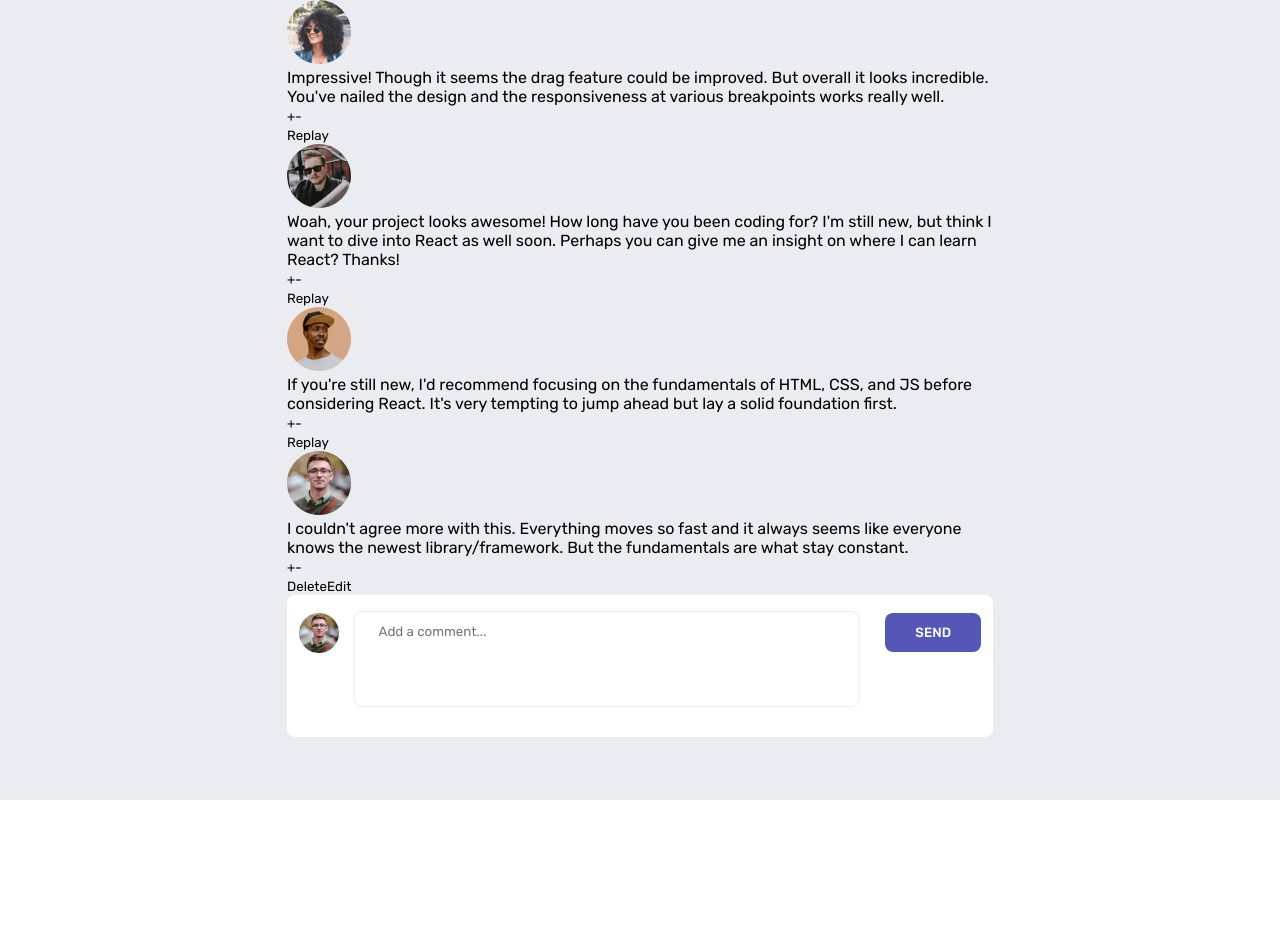
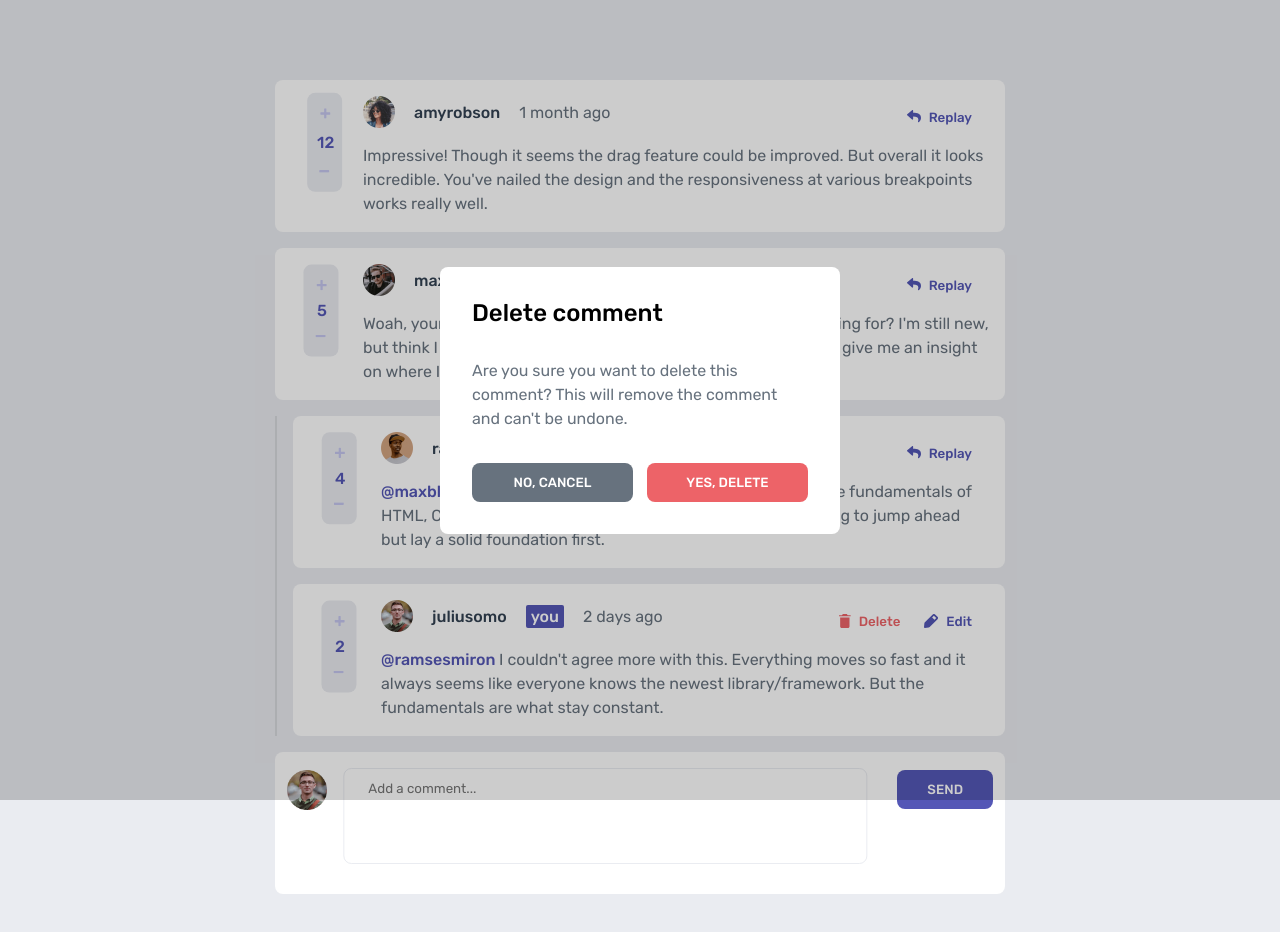
Before and after one commit to aramfilak/interactive-comments, a React (Vite) app: page / in a window 1280 px wide. Both pictures are taken after a click on the button "Delete". Shown: the top 932 px of the page. Before the commit the page ends 800 px from the top, so only its background shows below. Built offline with nearby package versions, Linux system fonts and the light colour scheme.

Commit message:
add delete comment function

```diff
--- a/index.html
+++ b/index.html
@@ -1,9 +1,9 @@
 <!DOCTYPE html>
 <html lang="en">
 <head>
-    <meta charset="UTF-8" />
-    <link rel="icon" type="image/svg+xml" href="/vite.svg" />
-    <meta name="viewport" content="width=device-width, initial-scale=1.0" />
+    <meta charset="UTF-8"/>
+    <link rel="icon" type="image/svg+xml" href="/vite.svg"/>
+    <meta name="viewport" content="width=device-width, initial-scale=1.0"/>
     <link rel="preconnect" href="https://fonts.googleapis.com">
     <link rel="preconnect" href="https://fonts.gstatic.com" crossorigin>
     <link href="https://fonts.googleapis.com/css2?family=Rubik:wght@400;500;600;700&display=swap" rel="stylesheet">
--- a/package.json
+++ b/package.json
@@ -15,7 +15,7 @@
   },
   "devDependencies": {
     "@types/react": "^18.0.27",
-    "@types/react-dom": "^18.0.10",
+    "@types/react-dom": "^18.0.11",
     "@vitejs/plugin-react": "^3.1.0",
     "typescript": "^4.9.3",
     "vite": "^4.1.0"
--- a/src/App.scss
+++ b/src/App.scss
@@ -2,13 +2,19 @@
 
 .app {
   background-color: var(--light-gray);
-  height: 100vh;
-
+  min-height: 100vh;
+  padding-block: rem(64);
+  padding-inline: rem(12);
+ display: flex;
+  justify-content: center;
   .container {
-    display: flex;
-    flex-direction: column;
-    align-items: center;
-    justify-content: center;
     max-width: rem(730);
   }
+
+  .replies {
+    padding-left: rem(16);
+    border-left: 2px solid rgba(0, 0, 0, 0.08);
+
+  }
+
 }
--- a/src/App.tsx
+++ b/src/App.tsx
@@ -1,13 +1,12 @@
 import "./App.scss";
 import React from "react";
-import data from "./assets/data.json";
 import CommentEditor from "./components/CommentEditor";
 import amyrobsonImage from "./assets/images/avatars/image-amyrobson.png";
 import maxblagunImage from "./assets/images/avatars/image-maxblagun.png";
 import ramsesmironImage from "./assets/images/avatars/image-ramsesmiron.png";
 import juliusomoImage from "./assets/images/avatars/image-juliusomo.png";
 import { useGlobalContext } from "./context";
-import userComment from "./components/UserComment";
+
 import UserComment from "./components/UserComment";
 
 const userImages: { [key: string]: string } = {
@@ -18,14 +17,14 @@ const userImages: { [key: string]: string } = {
 };
 
 const App: React.FC = (): JSX.Element => {
-  const { currentUser } = useGlobalContext()!;
-
-  const renderedComments = data.comments.map((comment, idx) => {
+  const { currentUser, comments } = useGlobalContext()!;
+  const renderedComments = comments.map((comment, idx) => {
     return (
-      <div className="comments">
-        {/*Comment*/}
+      <div
+        className="user-comment"
+        key={`${idx}-${comment.user.username}-${comment.createdAt}`}
+      >
         <UserComment
-          key={`${idx}-${comment.user.username}`}
           id={comment.id}
           content={comment.content}
           createdAt={comment.createdAt}
@@ -33,21 +32,25 @@ const App: React.FC = (): JSX.Element => {
           user={comment.user}
           userImage={userImages[comment.user.username]}
         />
+        {comment.replies && (
           <div className="replies">
             {/*Comment Replies*/}
             {comment.replies.map((reply, idx) => {
               return (
                 <UserComment
+                  key={`${idx}-${reply.user.username}-${reply.createdAt}`}
                   userImage={userImages[reply.user.username]}
                   id={reply.id}
                   content={reply.content}
                   createdAt={reply.createdAt}
                   score={reply.score}
                   user={reply.user}
+                  replyingTo={reply.replyingTo}
                 />
               );
             })}
           </div>
+        )}
       </div>
     );
   });
@@ -55,7 +58,7 @@ const App: React.FC = (): JSX.Element => {
   return (
     <div className="app">
       <div className="container">
-        {renderedComments}
+        <div className="comments">{renderedComments}</div>
         <CommentEditor send userImage={userImages[currentUser.username]} />
       </div>
     </div>
--- a/src/assets/sass/base/_index.scss
+++ b/src/assets/sass/base/_index.scss
@@ -1,4 +1,3 @@
 @forward "reset";
 @forward "typography";
-@forward "shared";
 @forward "variables";
--- a/src/assets/sass/base/_shared.scss
+++ /dev/null
@@ -1,44 +0,0 @@
-@use "../abstracts" as *;
-
-/********************************
->>>>>>> Section-container <<<<<<<
-*********************************/
-// Container breakpoints
-// (min-width: 384px)  => xs: 24em
-// (min-width: 576px)  => sm: 36em
-// (min-width: 768px)  => md: 48em,
-// (min-width: 992px)  => lg: 62em,
-// (min-width: 1200px) => xl: 75em,
-// (min-width: 1400px) => xxl: 87.5em
-
-.container {
-  padding-inline: rem(12);
-  margin-inline: auto;
-  width:rem(280);
-
-
-  @include mq(xs) {
-    width:rem(375);
-  }
-  @include mq(sm) {
-    width:rem(550);
-  }
-
-  @include mq(md) {
-    width:rem(750);
-  }
-
-  @include mq(lg) {
-    width:rem(950);
-  }
-
-
-  @include mq(xl) {
-    width:rem(1150);
-  }
-
-
-  @include mq(xxl) {
-    width:rem(1300);
-  }
-}
--- a/src/assets/sass/base/_variables.scss
+++ b/src/assets/sass/base/_variables.scss
@@ -11,4 +11,5 @@
   --light-gray: hsl(223, 19%, 93%);
   --very-light-gray: hsl(228, 33%, 97%);
   --white: hsl(0, 0%, 100%);
+
 }
--- a/src/components/CommentEditor.tsx
+++ b/src/components/CommentEditor.tsx
@@ -17,7 +17,7 @@ const CommentEditor: React.FC<Props> = ({
   reply,
   send,
 }) => {
-  const [comment, setComment] = useState<string>(
+  const [commentContent, setCommentContent] = useState<string>(
     send ? "" : `@${userToReply} `
   );
   const { currentUser, comments, setComments } = useGlobalContext()!;
@@ -27,14 +27,14 @@ const CommentEditor: React.FC<Props> = ({
   }
 
   const handleChange = (event: React.ChangeEvent<HTMLTextAreaElement>) => {
-    setComment(event.target.value);
+    setCommentContent(event.target.value);
   };
   const handleSubmit = (event: React.FormEvent): void => {
     event.preventDefault();
 
     const userComment: Comment = {
       id: comments.length + 1,
-      content: comment,
+      content: commentContent,
       createdAt: "now",
       score: 0,
       user: {
@@ -46,8 +46,9 @@ const CommentEditor: React.FC<Props> = ({
       },
       replies: [],
     };
+    console.log(comments);
     setComments([...comments, userComment]);
-    setComment("");
+    setCommentContent("");
   };
   return (
     <div className="comment-editor">
@@ -56,7 +57,7 @@ const CommentEditor: React.FC<Props> = ({
           placeholder={send ? "Add a comment..." : ""}
           onChange={handleChange}
           className="text-box"
-          value={comment}
+          value={commentContent}
         ></textarea>
         <footer className="footer">
           <img className="user-image" src={userImage} alt="your image" />
--- /dev/null
+++ b/src/components/Modal.scss
@@ -0,0 +1,65 @@
+@use "../assets/sass/abstracts" as *;
+
+.modal {
+  position: fixed;
+  display: flex;
+  justify-content: center;
+  align-items: center;
+  z-index: 999;
+  height: 100%;
+  width: 100%;
+  left: 0;
+  top: 0;
+
+
+  .overlay {
+    position: absolute;
+    background-color: rgba(0, 0, 0, 0.2);
+    height: 100%;
+    width: 100%;
+  }
+
+  .content {
+    z-index: 1;
+    padding: rem(32);
+    max-width: rem(400);
+    border-radius: rem(8);
+    display: flex;
+    flex-direction: column;
+    gap: rem(32);
+    background-color: var(--white);
+
+    .subject {
+      font-weight: 500;
+      font-size: rem(24);
+    }
+
+    .message {
+      color: var(--grayish-blue);
+      line-height: rem(24);
+    }
+
+    .modal-buttons {
+      display: flex;
+      gap: rem(14);
+
+      .modal-close-btn,
+      .modal-action-btn {
+        width: 50%;
+        padding-block: rem(12);
+        border-radius: rem(8);
+        text-transform: uppercase;
+        font-weight: 500;
+        transition: all 0.3s;
+      }
+
+      .modal-close-btn:hover,
+      .modal-action-btn:hover {
+        opacity: 0.7;
+      }
+    }
+
+  }
+
+
+}
--- /dev/null
+++ b/src/components/Modal.tsx
@@ -0,0 +1,67 @@
+import "./Modal.scss";
+import React, { useState } from "react";
+
+interface ModalProps {
+  subject: string;
+  message: string;
+  actionBtnText: string;
+  actionBtnTextColor?: string;
+  actionBtnColor: string;
+  actionBtnCallback: () => void;
+  closeModalBtnText: string;
+  closeModalBtnTextColor?: string;
+  closeModalBtnColor: string;
+  setShowModal: (arg: boolean) => void;
+}
+
+const Modal: React.FC<ModalProps> = ({
+  subject,
+  message,
+  actionBtnText,
+  actionBtnColor,
+  actionBtnCallback,
+  actionBtnTextColor,
+  closeModalBtnTextColor,
+  closeModalBtnText,
+  closeModalBtnColor,
+  setShowModal,
+}) => {
+  function handleActionClick() {
+    actionBtnCallback();
+    setShowModal(false);
+  }
+
+  return (
+    <div className="modal">
+      <div className="overlay"></div>
+      <div className="content">
+        <h2 className="subject">{subject}</h2>
+        <p className="message">{message}</p>
+        <div className="modal-buttons">
+          <button
+            className="modal-close-btn"
+            style={{
+              backgroundColor: closeModalBtnColor,
+              color: closeModalBtnTextColor,
+            }}
+            onClick={() => setShowModal(false)}
+          >
+            {closeModalBtnText}
+          </button>
+          <button
+            className="modal-action-btn"
+            style={{
+              backgroundColor: actionBtnColor,
+              color: actionBtnTextColor,
+            }}
+            onClick={handleActionClick}
+          >
+            {actionBtnText}
+          </button>
+        </div>
+      </div>
+    </div>
+  );
+};
+
+export default Modal;
--- a/src/components/UserComment.scss
+++ b/src/components/UserComment.scss
@@ -0,0 +1,139 @@
+@use "../assets/sass/abstracts" as * ;
+
+
+.comment {
+  background-color: var(--white);
+  padding: rem(16);
+  border-radius: rem(8);
+  margin-block: rem(16);
+  max-width: rem(730);
+  overflow: auto;
+
+  .header {
+    display: flex;
+    align-items: center;
+    gap: rem(19);
+    margin-bottom: rem(16);
+
+    .user-image {
+      width: rem(32);
+      height: rem(32);
+    }
+
+    .user-name {
+      font-weight: 500;
+      color: var(--dark-blue);
+    }
+
+    .current-user-label {
+      font-weight: 500;
+      background-color: var(--moderate-blue);
+      color: var(--white);
+      border-radius: rem(2);
+      padding: rem(2) rem(5);
+    }
+
+    .comment-date {
+
+      color: var(--grayish-blue);
+    }
+  }
+
+  .comment-content {
+    color: var(--grayish-blue);
+    line-height: rem(24);
+    margin-bottom: rem(40);
+
+    .replying-to {
+      color: var(--moderate-blue);
+      font-weight: 500;
+    }
+  }
+
+  .footer {
+    display: flex;
+    justify-content: space-between;
+
+    .agree-and-disagree-button {
+      font-weight: 500;
+      color: var(--moderate-blue);
+
+      background-color: var(--light-gray);
+      border-radius: rem(8);
+
+      .btn {
+
+        .disagree-icon {
+          transform: translateY(rem(-3));
+        }
+
+        padding: rem(10) rem(15);
+      }
+
+      .btn:hover img {
+        filter: contrast(15%);
+      }
+    }
+
+    .interaction-bar {
+      display: flex;
+      gap: rem(8);
+
+      .btn {
+        background-color: var(--white);
+        color: var(--moderate-blue);
+        padding: rem(10) rem(8);
+        display: flex;
+        gap: rem(8);
+        transition: all 0.2s;        font-weight: 500;
+      }
+
+      .delete.btn {
+        color: var(--soft-red);
+      }
+
+      .btn:hover {
+        opacity: 0.7;
+      }
+
+    }
+
+  }
+
+  @include mq(md) {
+    position: relative;
+    padding-left: rem(88);
+    min-height: rem(128);
+    .comment-content {
+
+      margin-bottom: rem(0);
+
+    }
+    .footer {
+
+      .agree-and-disagree-button {
+        position: absolute;
+        left: 0;
+        top: rem(45);
+        transform: rotate(90deg);
+
+        .score {
+          display: inline-block;
+          transform: rotate(270deg) !important;
+        }
+
+        .disagree-icon {
+          transform: rotate(270deg) translateX(3px) !important;
+
+        }
+      }
+
+      .interaction-bar {
+        position: absolute;
+        top: rem(20);
+        right: rem(25);
+      }
+
+    }
+  }
+}
--- a/src/components/UserComment.tsx
+++ b/src/components/UserComment.tsx
@@ -1,11 +1,19 @@
 import "./UserComment.scss";
-import React from "react";
-import context, { useGlobalContext } from "../context";
+import React, { useState } from "react";
+import { useGlobalContext } from "../context";
 import { Comment } from "../context";
+import DeleteIcon from "../assets/images/icon-delete.svg";
+import EditIcon from "../assets/images/icon-edit.svg";
+import ReplyIcon from "../assets/images/icon-reply.svg";
+import PlusIcon from "../assets/images/icon-plus.svg";
+import MinusIcon from "../assets/images/icon-minus.svg";
+import Modal from "./Modal";
 
 interface Props {
   userImage: string;
+  replyingTo?: string;
 }
+
 const UserComment: React.FC<Props & Comment> = ({
   id,
   content,
@@ -13,31 +21,99 @@ const UserComment: React.FC<Props & Comment> = ({
   score,
   user,
   userImage,
+  replyingTo,
 }): JSX.Element => {
-  const { currentUser } = useGlobalContext()!;
+  const [showModal, setShowModal] = useState<boolean>(false);
+  const { currentUser, comments, setComments } = useGlobalContext()!;
+  const deleteComment = (): void => {
+    const undeletedComments: Comment[] = comments.filter((comment) => {
+      if (comment.id === id) {
+        return false;
+      }
+      if (comment.replies) {
+        comment.replies = comment.replies.filter((reply) => reply.id !== id);
+      }
+      return true;
+    });
+    setComments(undeletedComments);
+  };
+  const modalRoot = document.getElementById("modal-root");
   return (
     <div className="comment">
-      <header>
-        <img src={userImage} alt={`${user.username} image`} />
-        <p className="date"></p>
+      <header className="header">
+        <img
+          className="user-image"
+          src={userImage}
+          alt={`${user.username} image`}
+        />
+
+        <p className="user-name">{user.username}</p>
+        {currentUser.username === user.username && (
+          <p className="current-user-label">you</p>
+        )}
+        <p className="comment-date">{createdAt}</p>
       </header>
-      <div className="comment-content">{content}</div>
-      <footer>
+      <div className="comment-content">
+        {replyingTo !== undefined && (
+          <span className="replying-to">{`@${replyingTo} `}</span>
+        )}
+        {content}
+      </div>
+      <footer className="footer">
         <div className="agree-and-disagree-button">
-          <button className="agree">+</button>
-          <button className="disagree">-</button>
+          <button className="agree btn">
+            <img className="agree-icon" src={PlusIcon} alt="agree icon" />
+          </button>
+          <span className="score"> {score}</span>
+          <button className="disagree btn">
+            <img
+              className="disagree-icon"
+              src={MinusIcon}
+              alt="disagree icon"
+            />
+          </button>
         </div>
         <div className="interaction-bar">
           {user.username === currentUser.username ? (
             <>
-              <button className="delete-btn">Delete</button>
-              <button className="edit-btn">Edit</button>
+              <button onClick={() => setShowModal(true)} className="delete btn">
+                <img
+                  className="delete-icon"
+                  src={DeleteIcon}
+                  alt="delete icon"
+                />
+                Delete
+              </button>
+              <button className="edit btn">
+                <img className="edit-icon" src={EditIcon} alt="edit icon" />
+                Edit
+              </button>
             </>
           ) : (
-            <button className="reply-btn">Replay</button>
+            <button className="reply btn">
+              <img className="reply-icon" src={ReplyIcon} alt="reply icon" />
+              Replay
+            </button>
           )}
         </div>
       </footer>
+
+      {showModal && (
+        <Modal
+          subject={"Delete comment"}
+          message={
+            "Are you sure you want to delete this comment? This will remove the comment and can't be undone."
+          }
+          actionBtnText={"yes, delete"}
+          actionBtnColor={"#ED6368"}
+          actionBtnCallback={deleteComment}
+          actionBtnTextColor={"#fff"}
+          closeModalBtnText={"no, cancel"}
+          closeModalBtnColor={"#67727E"}
+          closeModalBtnTextColor={"#fff"}
+          setShowModal={setShowModal}
+        />
+      )}
     </div>
   );
 };
```
Also changed, not shown: 1 other file (tests, documents, lock files or other folders). Lines whose indentation alone changed are shown as unchanged.
